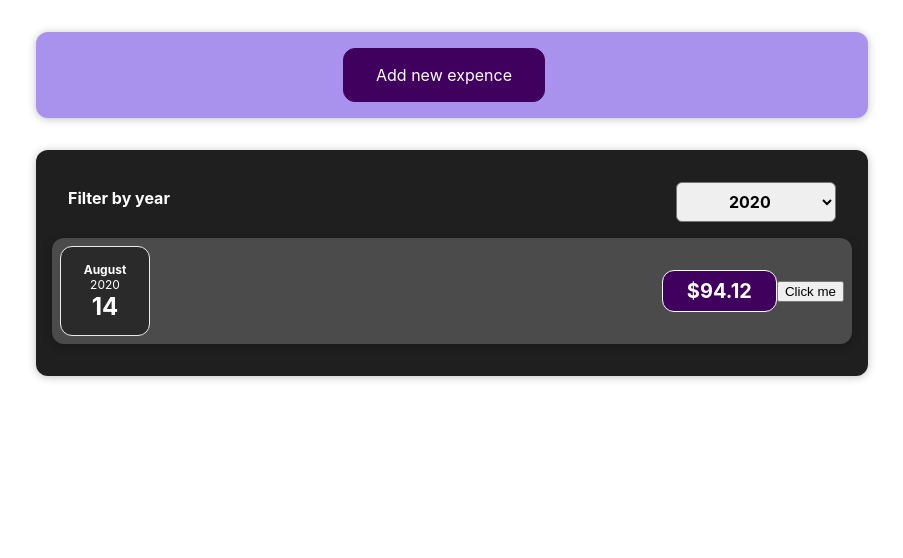
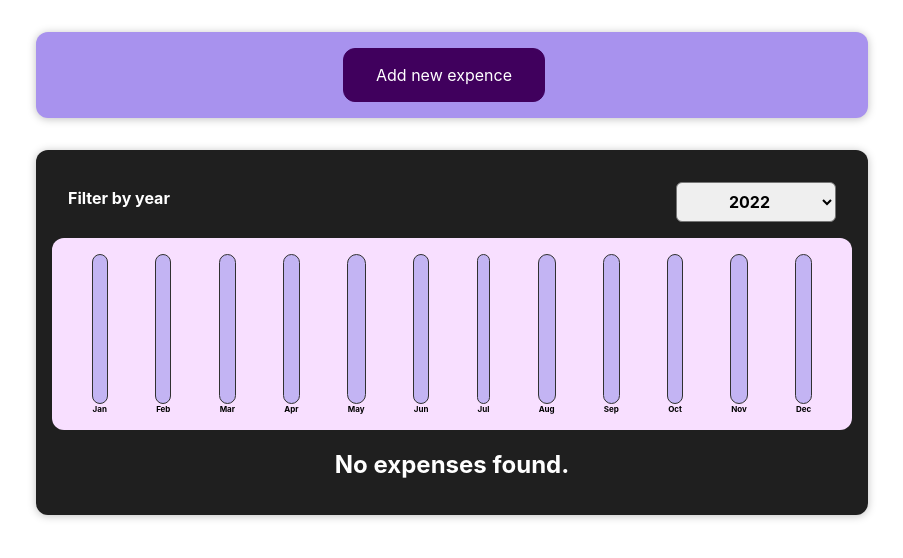
Before and after one commit to EzmemmedQasimov/Expence-React-App, a React (Create React App) app: page / in a window 1280 px wide. Shown: the top 558 px of the page, without its empty margins (188-1091 px from the left). Built offline with nearby package versions, Linux system fonts and the light colour scheme.

Commit message:
filter by year is done

```diff
--- a/src/App.js
+++ b/src/App.js
@@ -3,36 +3,9 @@
 import NewExpense from "./components/Expensees/NewExpense";
 import {useState} from "react";
 
-const INITIAL_EXPENSES = [
-    {
-        id: 'e1',
-        title: '',
-        amount: 94.12,
-        date: new Date(2020, 7, 14),
-    },
-    {
-        id: 'e2',
-        title: 'New TV',
-        amount: 799.49,
-        date: new Date(2021, 2, 12)
-    },
-    {
-        id: 'e3',
-        title: 'Car Insurance',
-        amount: 294.67,
-        date: new Date(2021, 2, 28),
-    },
-    {
-        id: 'e4',
-        title: 'New Desk (Wooden)',
-        amount: 450,
-        date: new Date(2021, 5, 12),
-    },
-
-];
 const  App = () => {
 
-    const [expenses,setExpenses] = useState(INITIAL_EXPENSES);
+    const [expenses,setExpenses] = useState([]);
 
     const addExpenseHandler = (expense) => {
         setExpenses((prevExpenses)=>{
--- a/src/components/Charts/Chart.js
+++ b/src/components/Charts/Chart.js
@@ -2,13 +2,15 @@
 import ChartBar from './ChartBar.js';
 const Chart = (props) => {
 
+    const dataPointsValue = props.dataPoint.map(dataPoint => dataPoint.value);
+    const totalMaximum = Math.max(...dataPointsValue);
     return (
         <div className="chart">
-            {props.dataPoint.map((dataPoint,index)=>(
+            {props.dataPoint.map((dataPoint, index) => (
                 <ChartBar key={index}
-                    value={dataPoint.value}
-                    maxValue={null}
-                    label={dataPoint.label}
+                          value={dataPoint.value}
+                          maxValue={totalMaximum}
+                          label={dataPoint.label}
                 />
             ))}
         </div>
--- a/src/components/Charts/ChartBar.js
+++ b/src/components/Charts/ChartBar.js
@@ -2,7 +2,7 @@
 const ChartBar = (props) => {
 
     let barFillHeight = '0%';
-    if (props.max > 0) {
+    if (props.maxValue > 0) {
         barFillHeight = Math.round((props.value / props.maxValue) * 100) + '%';
     }
     return (
--- a/src/components/Expensees/ExpenseItem.js
+++ b/src/components/Expensees/ExpenseItem.js
@@ -1,9 +1,6 @@
 import './ExpenseItem.css'
 import ExpenseDate from "./ExpenseDate";
 const ExpenseItem = (props) => {
-const eventHandler = () => {
-    console.log(props)
-}
     return (
         <div className="expense-item">
             <ExpenseDate date={props.date}/>
@@ -11,7 +8,6 @@
                 <h2>{props.title}</h2>
                 <div className="expense-item__price">${props.amount}</div>
             </div>
-            <button onClick={eventHandler}>Click me</button>
         </div>
     );
 }
--- a/src/components/Expensees/Expenses.js
+++ b/src/components/Expensees/Expenses.js
@@ -1,28 +1,22 @@
 import './Expenses.css'
-import ExpenseItem from "./ExpenseItem";
 import Card from "../UI/Card";
 import ExpensesFilter from "./ExpensesFilter";
 import {useState} from "react";
 import ExpensesList from "./ExpensesList";
+import ExpensesChart from "./ExpensesChart";
 
 const Expenses = (props) => {
-    const [filteredYear, setFilteredYear] = useState('2020');
+    const [filteredYear, setFilteredYear] = useState('2022');
     const filterChangeHandler = (selectedYear) => {
         setFilteredYear(selectedYear);
     }
     const filteredExpenses = props.item.filter((expense) => {
         return  expense.date.getFullYear().toString() === filteredYear;
     });
-    let expenseContent = <p>No expense found.</p>;
-    if(filteredExpenses.length > 0)
-        {
-            expenseContent = filteredExpenses.map((expense) => <ExpenseItem key={expense.id} title={expense.title}
-                                                           amount={expense.amount} date={expense.date}/>);
-        }
-
     return (
         <Card className="expenses">
             <ExpensesFilter selected={filteredYear} onChangeFilter={filterChangeHandler}/>
+            <ExpensesChart expenses={filteredExpenses}/>
             <ExpensesList item={filteredExpenses}/>
         </Card>
     );
--- /dev/null
+++ b/src/components/Expensees/ExpensesChart.js
@@ -0,0 +1,25 @@
+import Chart from "../Charts/Chart";
+
+const ExpensesChart = (props) => {
+
+    const chartDataPoint = [
+        {label:'Jan',value:'0'},
+        {label:'Feb',value:'0'},
+        {label:'Mar',value:'0'},
+        {label:'Apr',value:'0'},
+        {label:'May',value:'0'},
+        {label:'Jun',value:'0'},
+        {label:'Jul',value:'0'},
+        {label:'Aug',value:'0'},
+        {label:'Sep',value:'0'},
+        {label:'Oct',value:'0'},
+        {label:'Nov',value:'0'},
+        {label:'Dec',value:'0'},
+    ];
+    for (const expense of props.expenses) {
+        const expenseMonth = expense.date.getMonth();
+        chartDataPoint[expenseMonth].value += expense.amount;
+    }
+    return <Chart dataPoint={chartDataPoint}/>;
+}
+export default ExpensesChart
```
Also changed, not shown: src/components/Expensees/ExpenseForm.js (+0 -28 lines), src/components/Expensees/ExpensesList.js (+4 -3 lines).
